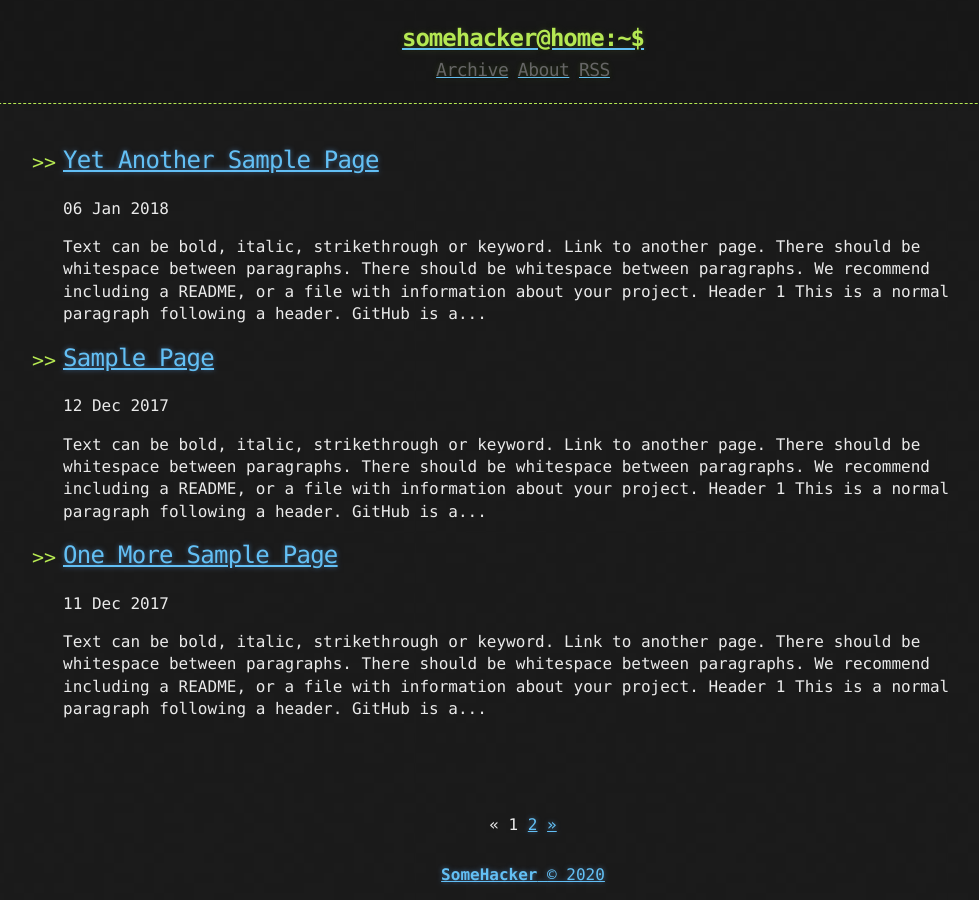
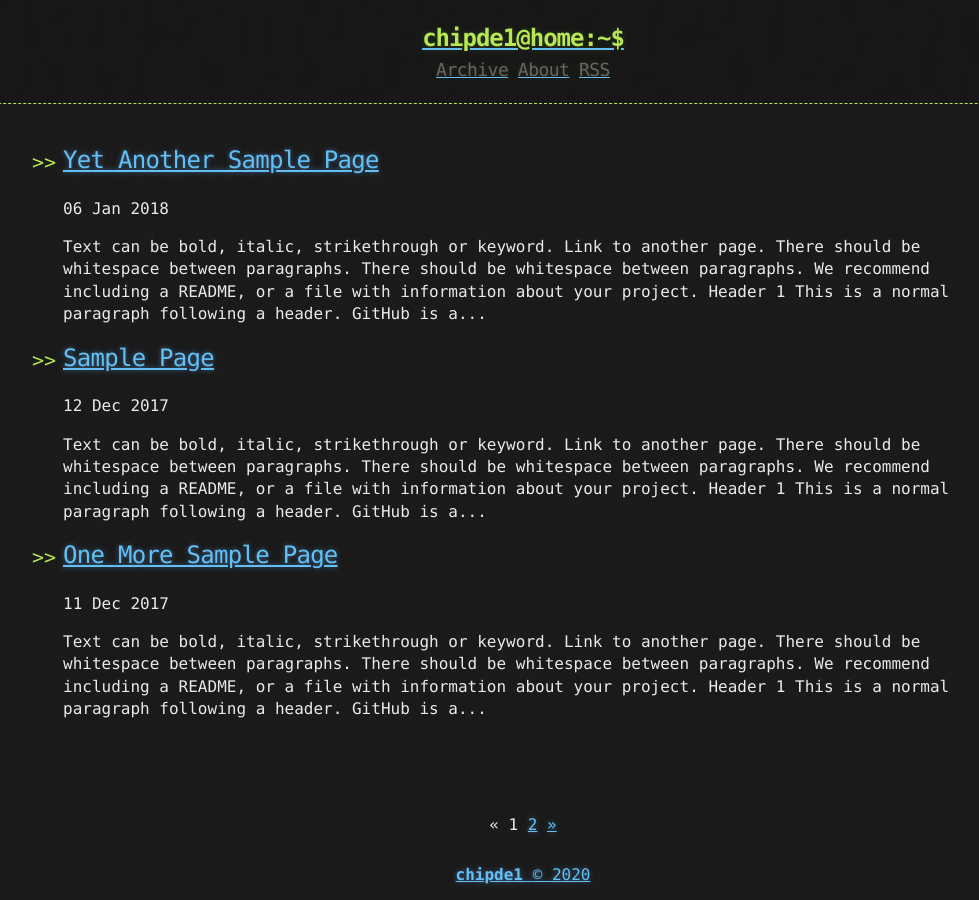
Before and after one commit to tocttou/hacker-blog, a Jekyll site: the page built from index.html, in a window 1280 px wide. Shown: the whole page, without its empty margins (117-1096 px from the left). Built offline with Jekyll 4.4.1, drawn with Linux system fonts in a browser that asks for light colours; the list of posts is cut into pages by our own code.

Commit message:
Update _config.yml

```diff
--- a/_config.yml
+++ b/_config.yml
@@ -1,9 +1,9 @@
 title: Hacker-Blog
 description: "A Jekyll Blog Theme For Hackers"
 author:
-  name: "SomeHacker"
-  email: "someone@somewebsite.somedomain"
-  url: "https://ashishchaudhary.in/hacker-blog"
+  name: "chipde1"
+  email: "mmjj1205@naver.com"
+  url: "https://chipde1.github.io/"
 
 baseurl: /
 
@@ -28,5 +28,5 @@ plugins:
   - jekyll-sitemap
 
 # Custom variables
-owner : "SomeHacker"
+owner : "chipde1"
 year : "2020"
```
